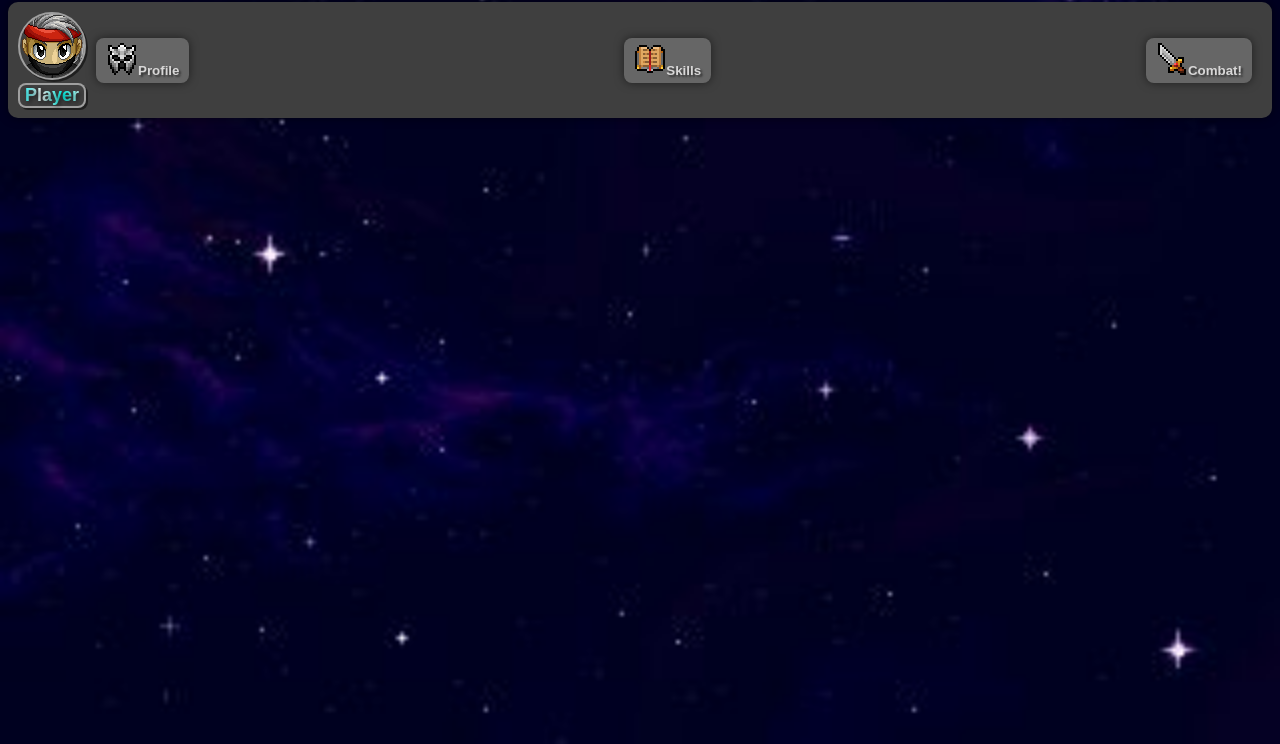
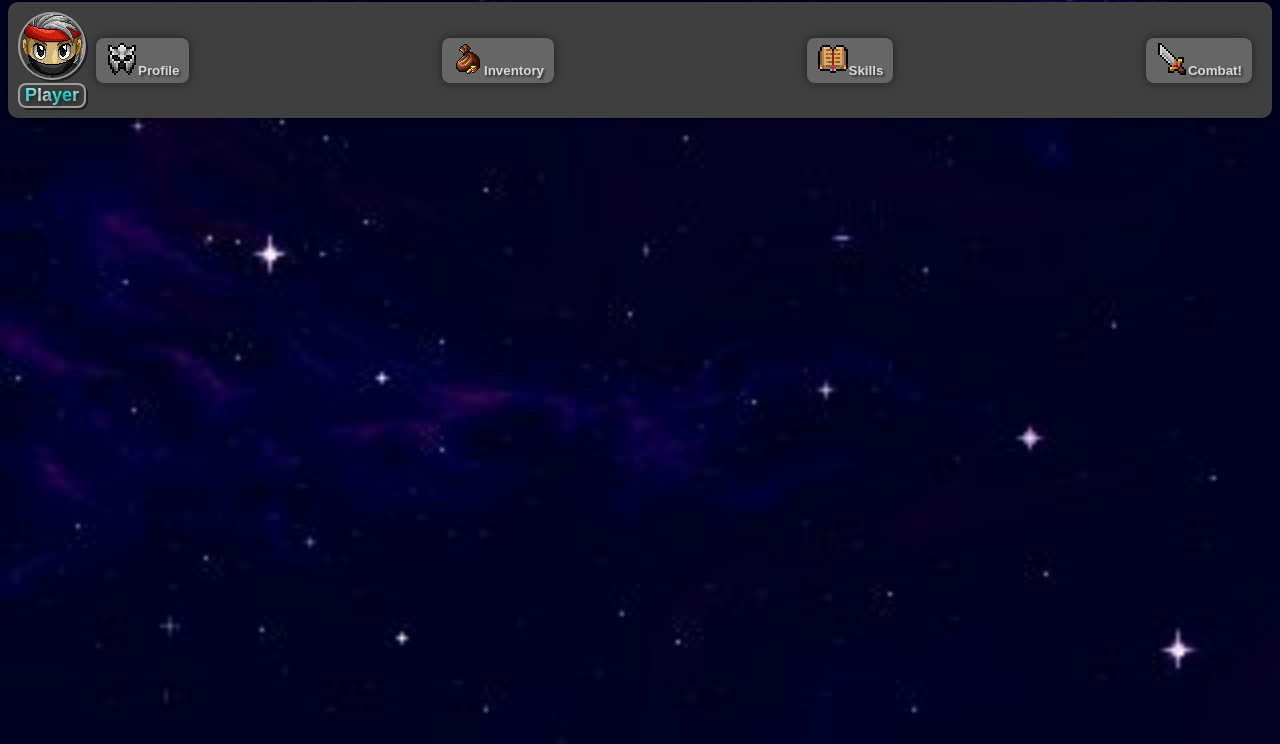
Before and after one commit to V4mpw0L/Rune-Quest, a plain HTML site: page index.html in a window 1280 px wide. Shown: the part 88-832 px from the top of the page. Drawn offline with Linux system fonts and the light colour scheme.

Commit message:
Update index.html

```diff
--- a/index.html
+++ b/index.html
@@ -16,7 +16,9 @@
             </div>
             <button id="profileBtn"><img src="./img/profile_icon.png" alt="Perfil">Profile</button>
         </div>
+                <button id="inventoryMenu"><img src="./img/inventory.png" alt="Inventory">Inventory</button>
         <div id="skillsMenu">
+
             <button id="skills"><img src="./img/skills_icon.png" alt="Skills">Skills</button>
             <div id="skillOptions" class="hidden">
                 <button id="fishing"><img src="./img/Fishing.png" alt="Pescar">Pescar</button>
```
